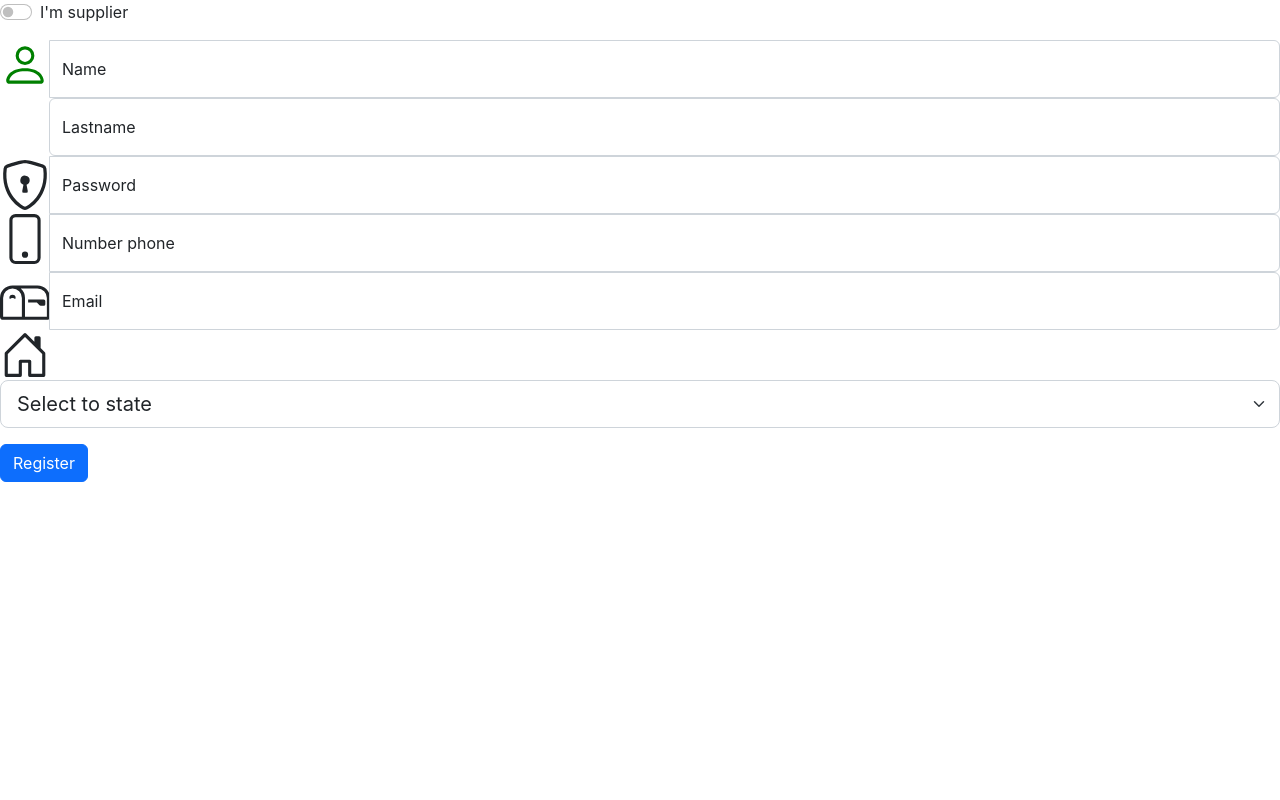
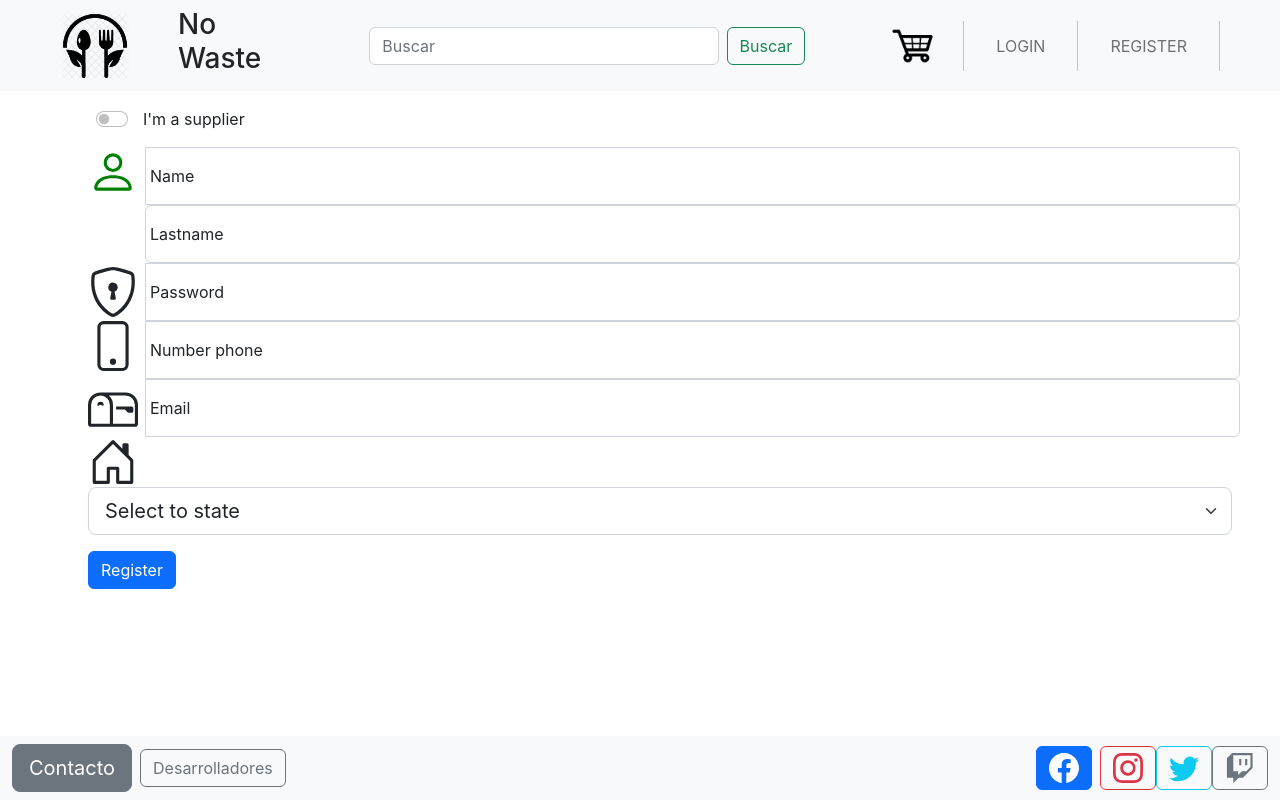
Before and after one commit to socaria/not-waste_PF-HENRY, a React (Create React App) app in the folder client/: page /register in a window 1280 px wide. Built offline with nearby package versions, Linux system fonts and the light colour scheme.

Commit message:
unifico el formulario de registro para que tenga navbar y footer, mejoro dimensiones de el formulario

```diff
--- /dev/null
+++ b/client/src/component/Registrering/Registrering.jsx
@@ -0,0 +1,17 @@
+import React from 'react';
+import NavBar from '../NavBar/Navbar';
+import Footer from '../Footer';
+import Register from "../register/Register.jsx"
+
+function Registrering(){
+    return(
+        <div>
+            <NavBar />
+            <Register />
+            <Footer />
+        </div>
+    )
+}
+
+
+export default Registrering
--- a/client/src/component/register/Register.jsx
+++ b/client/src/component/register/Register.jsx
@@ -61,10 +61,10 @@ function Register(props) {
 
 
   return (
-    <form>
-      <div className="form-check form-switch mb-3">
-        <input className="form-check-input" type="checkbox" role="switch" id="flexSwitchCheckDefault" name='proveedor' onClick={(e) => changeState(e)} />
-        <label className="form-check-label" for="flexSwitchCheckDefault">I'm supplier</label>
+    <form className="form-check form-switch my-3 mx-5">
+      <div className="input-group has-validation my-3 mx-5">
+        <input className="form-check-input me-3" type="checkbox" role="switch" id="flexSwitchCheckDefault" name='proveedor' onClick={(e) => changeState(e)} />
+        <label className="form-check-label" for="flexSwitchCheckDefault">I'm a supplier</label>
       </div>
 
       <div className="input-group has-validation">
@@ -72,14 +72,14 @@ function Register(props) {
           <path d="M8 8a3 3 0 1 0 0-6 3 3 0 0 0 0 6zm2-3a2 2 0 1 1-4 0 2 2 0 0 1 4 0zm4 8c0 1-1 1-1 1H3s-1 0-1-1 1-4 6-4 6 3 6 4zm-1-.004c-.001-.246-.154-.986-.832-1.664C11.516 10.68 10.289 10 8 10c-2.29 0-3.516.68-4.168 1.332-.678.678-.83 1.418-.832 1.664h10z" />
         </svg>
         <div className="form-floating is-invalid">
-          <input type="text" className={!error.name ? 'form-control' : "form-control is-invalid"} id="floatingInputName" placeholder="Name" name='name' required onChange={(e) => changeState(e)} />
+          <input type="text" className={!error.name ? 'form-control ms-2' : "form-control is-invalid ms-2"} id="floatingInputName" placeholder="Name" name='name' required onChange={(e) => changeState(e)} />
           <label for="floatingInputGroup2">Name</label>
           {error.name && <div className="invalid-feedback">
             {error.name}
           </div>}
           {!input.proveedor && <div className="input-group has-validation">
             <div className="form-floating is-invalid">
-              <input type="text" className={!error.lastName ? 'form-control' : "form-control is-invalid"} id="floatingInputlastName" placeholder="lastName" name='lastName' required onChange={(e) => changeState(e)} />
+              <input type="text" className={!error.lastName ? 'form-control ms-2' : "form-control is-invalid ms-2"} id="floatingInputlastName" placeholder="lastName" name='lastName' required onChange={(e) => changeState(e)} />
               <label for="floatingInputGroup2">Lastname</label>
             </div>
             {error.lastName && <div className="invalid-feedback">
@@ -96,7 +96,7 @@ function Register(props) {
           <path d="M9.5 6.5a1.5 1.5 0 0 1-1 1.415l.385 1.99a.5.5 0 0 1-.491.595h-.788a.5.5 0 0 1-.49-.595l.384-1.99a1.5 1.5 0 1 1 2-1.415z" />
         </svg>
         <div className="form-floating is-invalid">
-          <input type="password" className={!error.password ? 'form-control' : "form-control is-invalid"} id="floatingInputPassword" placeholder="Password" name='password' required onChange={(e) => changeState(e)} />
+          <input type="password" className={!error.password ? 'form-control ms-2' : "form-control is-invalid ms-2"} id="floatingInputPassword" placeholder="Password" name='password' required onChange={(e) => changeState(e)} />
           <label for="floatingInputGroup2">Password</label>
         </div>
         {error.password && <div className="invalid-feedback">
@@ -110,7 +110,7 @@ function Register(props) {
           <path d="M8 14a1 1 0 1 0 0-2 1 1 0 0 0 0 2z" />
         </svg>
         <div className="form-floating is-invalid">
-          <input type="tel" className={!error.phone ? 'form-control' : "form-control is-invalid"} id="floatingInputNumber phone" placeholder="Number phone" name='phone' required onChange={(e) => changeState(e)} />
+          <input type="tel" className={!error.phone ? 'form-control ms-2' : "form-control is-invalid ms-2"} id="floatingInputNumber phone" placeholder="Number phone" name='phone' required onChange={(e) => changeState(e)} />
           <label for="floatingInputGroup2">Number phone</label>
         </div>
         {error.phone && <div className="invalid-feedback">
@@ -124,7 +124,7 @@ function Register(props) {
           <path d="M11.793 8.5H9v-1h5a.5.5 0 0 1 .5.5v1a.5.5 0 0 1-.5.5h-1a.5.5 0 0 1-.354-.146l-.853-.854zM5 7c0 .552-.448 0-1 0s-1 .552-1 0a1 1 0 0 1 2 0z" />
         </svg>
         <div className="form-floating is-invalid">
-          <input type="email" className={!error.email ? 'form-control' : "form-control is-invalid"} id="floatingInputEmail" name='email' placeholder="Email" required onChange={(e) => changeState(e)} />
+          <input type="email" className={!error.email ? 'form-control ms-2' : "form-control is-invalid ms-2"} id="floatingInputEmail" name='email' placeholder="Email" required onChange={(e) => changeState(e)} />
           <label for="floatingInputGroup2">Email</label>
         </div>
         {error.email && <div className="invalid-feedback">
--- a/client/src/router/RouteController.jsx
+++ b/client/src/router/RouteController.jsx
@@ -1,6 +1,6 @@
 import React from "react";
 import { Route, Routes } from 'react-router-dom';
-import Register from '../component/register/Register.jsx'
+import Registrering from "../component/Registrering/Registrering";
 import LandingPage from '../component/LandingPage/LandingPage';
 import Home from "../component/Home/Home.jsx";
 
@@ -8,7 +8,7 @@ function RouteController (){
     return(
             <Routes>
                 <Route exact path='/' element={<LandingPage/>} />
-                <Route exact path='/register' element={<Register />} />
+                <Route exact path='/register' element={<Registrering />} />
                 <Route exact path='/home' element={<Home />} />
             </Routes>
     )
```
